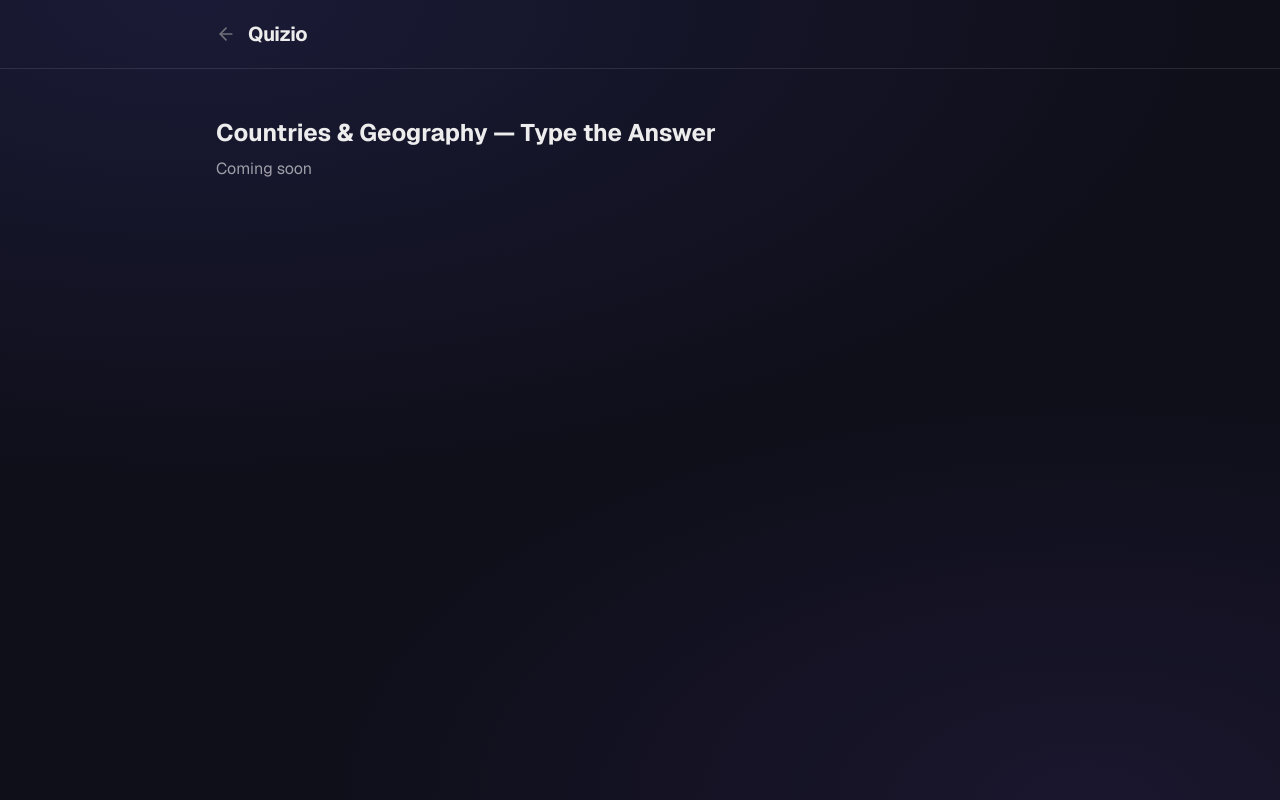
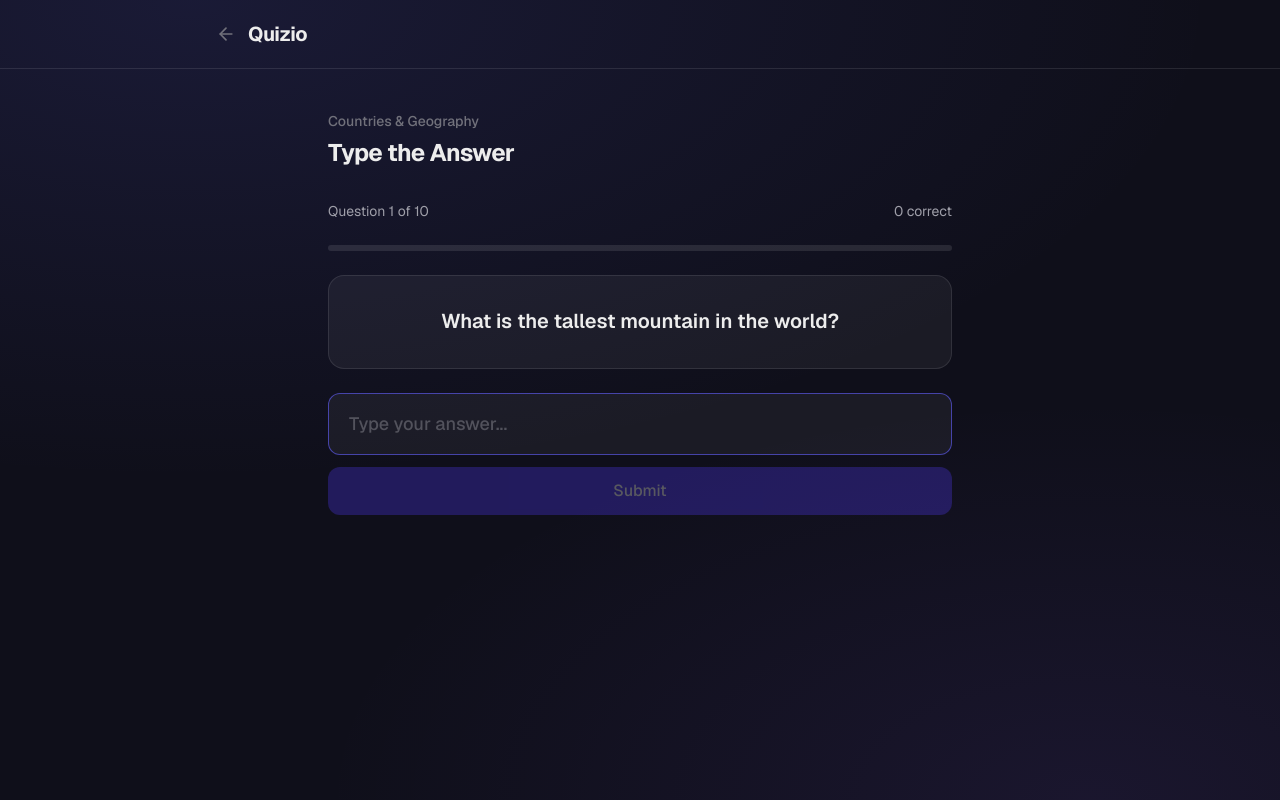
Before and after one commit to Philippe1179/Quizio, a Next.js app: page /type/countries in a window 1280 px wide. Built offline with nearby package versions, Linux system fonts and the light colour scheme.

Commit message:
feat: build type the answer mode with answer review

```diff
--- a/src/app/type/[category]/page.tsx
+++ b/src/app/type/[category]/page.tsx
@@ -1,6 +1,8 @@
 import Nav from '@/components/ui/Nav';
 import { getCategoryById } from '@/lib/categories';
+import { getQuestions } from '@/lib/questions';
 import { notFound } from 'next/navigation';
+import TypeGame from '@/components/type/TypeGame';
 
 export default async function TypeAnswerPage({
   params,
@@ -11,12 +13,18 @@ export default async function TypeAnswerPage({
   const cat = getCategoryById(category);
   if (!cat) notFound();
 
+  const questions = getQuestions(category);
+  if (questions.length === 0) notFound();
+
   return (
     <div className="min-h-screen">
       <Nav backHref={`/categories/${category}`} />
-      <main className="max-w-4xl mx-auto px-6 py-12">
-        <h2 className="text-2xl font-bold mb-2">{cat.label} — Type the Answer</h2>
-        <p className="text-zinc-500 dark:text-zinc-400">Coming soon</p>
+      <main className="max-w-2xl mx-auto px-6 py-10">
+        <div className="mb-8">
+          <span className="text-sm text-zinc-500 font-medium">{cat.label}</span>
+          <h2 className="text-2xl font-bold tracking-tight mt-1">Type the Answer</h2>
+        </div>
+        <TypeGame questions={questions} category={category} />
       </main>
     </div>
   );
--- /dev/null
+++ b/src/components/type/TypeGame.tsx
@@ -0,0 +1,205 @@
+'use client';
+
+import { useState, useCallback, useRef, useEffect } from 'react';
+import Link from 'next/link';
+import type { Question } from '@/lib/questions';
+import { shuffleArray, isCorrectAnswer } from '@/lib/questions';
+
+const QUESTIONS_PER_ROUND = 10;
+
+type Result = {
+  question: string;
+  userAnswer: string;
+  correctAnswer: string;
+  correct: boolean;
+};
+
+export default function TypeGame({
+  questions,
+  category,
+}: {
+  questions: Question[];
+  category: string;
+}) {
+  const [round, setRound] = useState<Question[]>(() =>
+    shuffleArray(questions).slice(0, QUESTIONS_PER_ROUND)
+  );
+  const [index, setIndex] = useState(0);
+  const [input, setInput] = useState('');
+  const [submitted, setSubmitted] = useState(false);
+  const [correct, setCorrect] = useState(false);
+  const [score, setScore] = useState(0);
+  const [results, setResults] = useState<Result[]>([]);
+  const [done, setDone] = useState(false);
+  const inputRef = useRef<HTMLInputElement>(null);
+
+  const current = round[index];
+
+  useEffect(() => {
+    if (!submitted) inputRef.current?.focus();
+  }, [index, submitted]);
+
+  const submit = useCallback(() => {
+    if (!input.trim() || submitted) return;
+    const isCorrect = isCorrectAnswer(input, current);
+    setCorrect(isCorrect);
+    if (isCorrect) setScore((s) => s + 1);
+    setResults((r) => [
+      ...r,
+      { question: current.question, userAnswer: input.trim(), correctAnswer: current.answer, correct: isCorrect },
+    ]);
+    setSubmitted(true);
+  }, [input, submitted, current]);
+
+  const next = useCallback(() => {
+    if (index + 1 >= round.length) {
+      setDone(true);
+    } else {
+      setIndex((i) => i + 1);
+      setInput('');
+      setSubmitted(false);
+      setCorrect(false);
+    }
+  }, [index, round.length]);
+
+  const handleKeyDown = useCallback(
+    (e: React.KeyboardEvent) => {
+      if (e.key === 'Enter') {
+        if (submitted) next();
+        else submit();
+      }
+    },
+    [submitted, next, submit]
+  );
+
+  const restart = useCallback(() => {
+    setRound(shuffleArray(questions).slice(0, QUESTIONS_PER_ROUND));
+    setIndex(0);
+    setInput('');
+    setSubmitted(false);
+    setCorrect(false);
+    setScore(0);
+    setResults([]);
+    setDone(false);
+  }, [questions]);
+
+  if (done) {
+    const pct = Math.round((score / round.length) * 100);
+    const message = pct >= 80 ? 'Excellent!' : pct >= 50 ? 'Good effort!' : 'Keep practicing!';
+    return (
+      <div className="flex flex-col gap-8">
+        <div className="flex flex-col items-center text-center gap-3 py-4">
+          <div className="text-7xl font-bold tracking-tight">{pct}%</div>
+          <p className="text-xl font-semibold">{score} / {round.length} correct</p>
+          <p className="text-zinc-400">{message}</p>
+          <div className="flex gap-3 mt-4">
+            <button
+              onClick={restart}
+              className="px-5 py-2.5 rounded-lg border border-white/20 font-medium hover:border-white/40 transition-colors"
+            >
+              Play Again
+            </button>
+            <Link
+              href={`/categories/${category}`}
+              className="px-5 py-2.5 rounded-lg bg-white/10 font-medium hover:bg-white/15 transition-colors"
+            >
+              Choose Mode
+            </Link>
+          </div>
+        </div>
+
+        <div className="flex flex-col gap-2">
+          <p className="text-sm text-zinc-500 font-medium mb-1">Review</p>
+          {results.map((r, i) => (
+            <div
+              key={i}
+              className={`rounded-xl p-4 border text-sm ${
+                r.correct
+                  ? 'border-green-500/20 bg-green-950/20'
+                  : 'border-red-500/20 bg-red-950/20'
+              }`}
+            >
+              <p className="text-zinc-300 mb-1">{r.question}</p>
+              {r.correct ? (
+                <p className="text-green-400 font-medium">✓ {r.userAnswer}</p>
+              ) : (
+                <div className="flex flex-col gap-0.5">
+                  <p className="text-red-400">✗ You wrote: {r.userAnswer}</p>
+                  <p className="text-zinc-400">Answer: {r.correctAnswer}</p>
+                </div>
+              )}
+            </div>
+          ))}
+        </div>
+      </div>
+    );
+  }
+
+  const progress = (index / round.length) * 100;
+
+  return (
+    <div className="flex flex-col gap-6">
+      <div className="flex items-center justify-between text-sm text-zinc-400">
+        <span>Question {index + 1} of {round.length}</span>
+        <span>{score} correct</span>
+      </div>
+      <div className="h-1.5 rounded-full bg-white/10 overflow-hidden">
+        <div
+          className="h-full bg-indigo-500 rounded-full transition-all duration-500"
+          style={{ width: `${progress}%` }}
+        />
+      </div>
+
+      <div className="rounded-2xl border border-white/10 bg-white/5 p-8 text-center">
+        <p className="text-xl font-semibold leading-snug">{current.question}</p>
+      </div>
+
+      <div className="flex flex-col gap-3">
+        <input
+          ref={inputRef}
+          type="text"
+          value={input}
+          onChange={(e) => !submitted && setInput(e.target.value)}
+          onKeyDown={handleKeyDown}
+          disabled={submitted}
+          placeholder="Type your answer..."
+          className={`w-full rounded-xl px-5 py-4 text-lg font-medium bg-white/5 border outline-none transition-all ${
+            !submitted
+              ? 'border-white/10 focus:border-indigo-500/60 placeholder:text-zinc-600'
+              : correct
+              ? 'border-green-500/60 bg-green-950/20 text-green-300'
+              : 'border-red-500/60 bg-red-950/20 text-red-300'
+          }`}
+        />
+
+        {!submitted ? (
+          <button
+            onClick={submit}
+            disabled={!input.trim()}
+            className="w-full py-3 rounded-xl bg-indigo-600 text-white font-medium hover:bg-indigo-500 disabled:opacity-30 disabled:cursor-not-allowed transition-colors"
+          >
+            Submit
+          </button>
+        ) : (
+          <div className="flex flex-col gap-3">
+            {correct ? (
+              <p className="text-center text-green-400 font-medium">✓ Correct!</p>
+            ) : (
+              <p className="text-center text-red-400">
+                ✗ The answer was:{' '}
+                <span className="font-semibold text-zinc-200">{current.answer}</span>
+              </p>
+            )}
+            <button
+              onClick={next}
+              className="w-full py-3 rounded-xl border border-white/20 font-medium hover:border-white/40 transition-colors"
+            >
+              {index + 1 >= round.length ? 'See Results' : 'Next →'}
+            </button>
+            <p className="text-xs text-center text-zinc-600">or press Enter</p>
+          </div>
+        )}
+      </div>
+    </div>
+  );
+}
```
